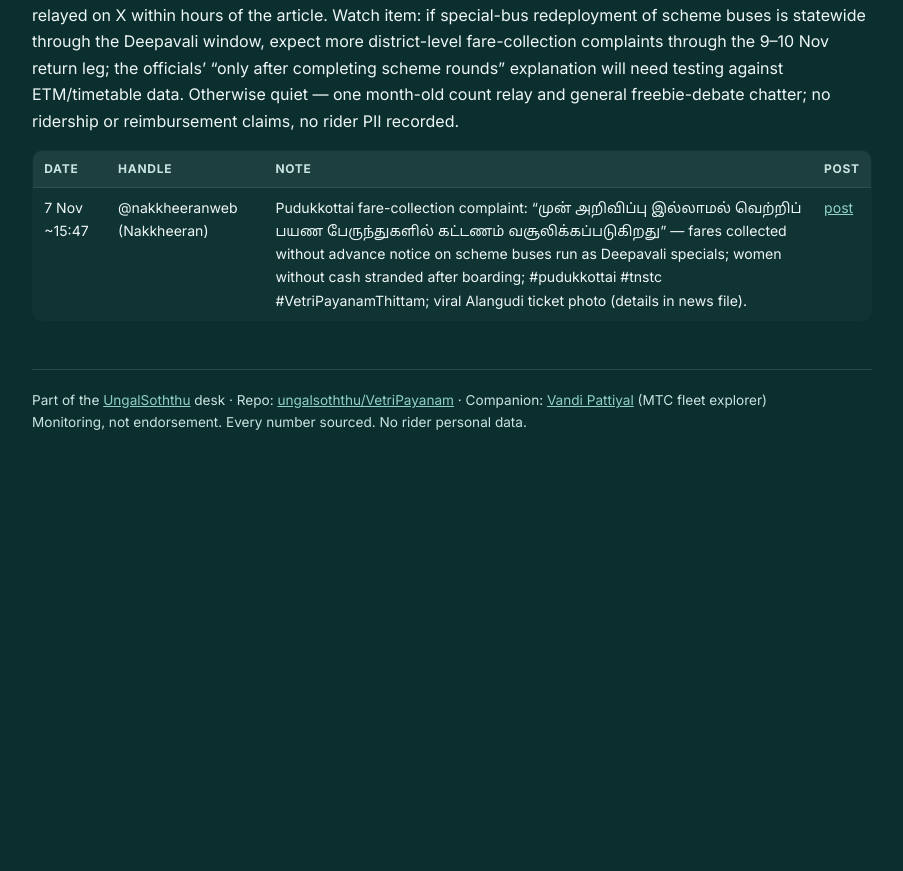
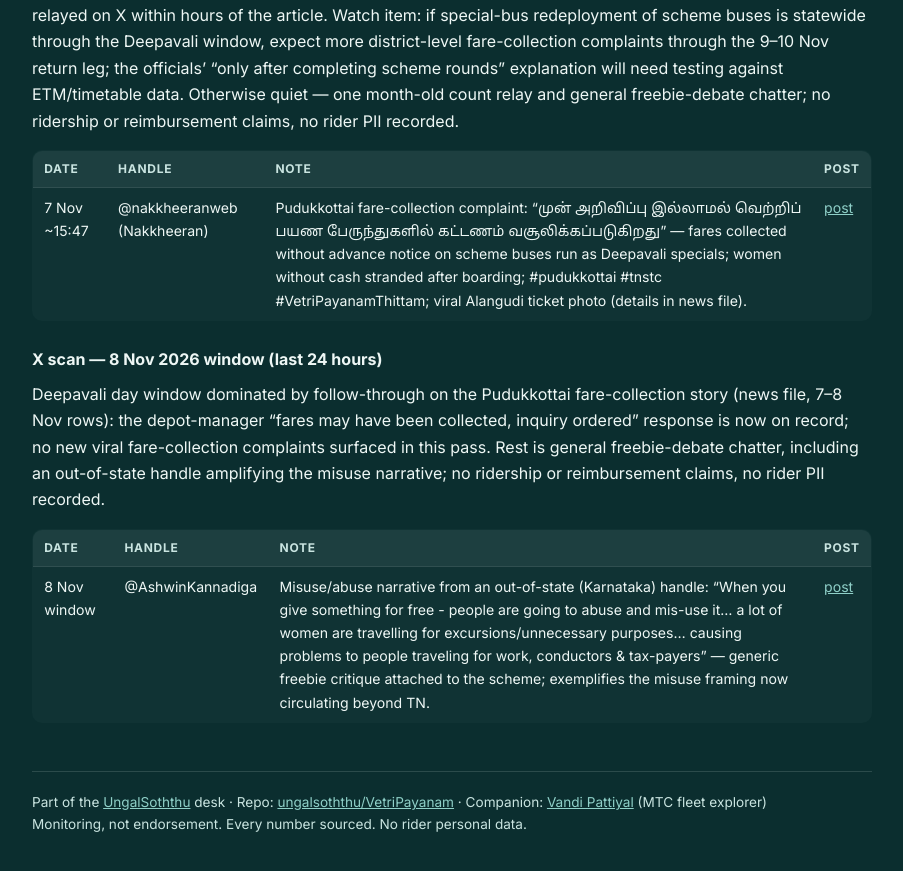
Before and after one commit to ungalsoththu/VetriPayanam, a Jekyll site: the page built from social/SOCIALLOG.md, in a window 1280 px wide and 900 px high, scrolled down 17782 px. Shown: the top 871 px of the window, without its empty margins (188-1091 px from the left). Built offline with Jekyll 4.4.1, drawn with Linux system fonts in a browser that asks for light colours; before the commit the page ends 18280 px from its top, so only the background shows below that.

Commit message:
daily watch 2026-11-08: Alangudi depot manager response to viral Rs5 Pudukkottai fare ticket (15 town buses run as night specials, inquiry ordered); X misuse-narrative post logged

```diff
--- a/data/metrics.csv
+++ b/data/metrics.csv
@@ -81,3 +81,4 @@ date,metric,value,unit,phase,source_url,note
 2026-11-03,nilgiris_monthly_beneficiaries,1475000,persons,vetri,https://www.dinamani.com/all-editions/edition-coimbatore/nilgiris/2026/Nov/03/vetri-payanam-1475-lakh-women-benefited-in-nilgiris-district-says-collector,"collector release: 14.75 lakh women + differently-abled, 2 Oct-2 Nov window; press figure, not audited ETM count"
 2026-11-04,stc_deepavali_bonus,167.12,crore_inr,context,https://www.dtnext.in/news/tamilnadu/treat-passengers-with-courtesy-or-face-action-minister-vijay-tamilan-parthiban-tells-transport-staff,"bonus disbursed to STC employees per minister at MTC HQ meeting; crew-welfare/finance context amid scheme cost debate"
 2026-10-31,vidiyal_notional_ticket_fare,16,rupees_per_ticket,vidiyal,https://www.dinamalar.com/news/tamil-nadu-district-news-virudhunagar/daily-beta-cut-of-drivers-conductors-by-vijay-yatra-scheme/4364293,"Vidiyal Payanam carried a notional ₹16-per-ticket fare from day one so crew daily பேட்டா flowed; per Dinamalar 31 Oct crew report, no equivalent ticket fare fixed for Vetri Payanam a month after launch (crew batta stopped); backfilled 6 Nov"
+2026-11-07,alangudi_depot_scheme_town_buses,15,buses,vetri,https://www.dinamalar.com/news/tamil-nadu-district-news-pudukottai/rs-5-collected-for-women-in-vijay-yatra-bus/4370412,"Alangudi depot (Pudukkottai district) manager: 15 govt town buses at the depot run as Deepavali night specials bringing Trichy bus stand passengers into the district; fare-collection inquiry ordered on the viral ₹5 Alangudi-Sikkapatti ticket"
--- a/social/SOCIALLOG.md
+++ b/social/SOCIALLOG.md
@@ -394,3 +394,11 @@ Window dominated by the Pudukkottai fare-collection story (news file, 7 Nov row)
 | Date | Handle | Note | Post |
 | --- | --- | --- | --- |
 | 7 Nov ~15:47 | @nakkheeranweb (Nakkheeran) | Pudukkottai fare-collection complaint: "முன் அறிவிப்பு இல்லாமல் வெற்றிப் பயண பேருந்துகளில் கட்டணம் வசூலிக்கப்படுகிறது" — fares collected without advance notice on scheme buses run as Deepavali specials; women without cash stranded after boarding; #pudukkottai #tnstc #VetriPayanamThittam; viral Alangudi ticket photo (details in news file). | [post](https://x.com/nakkheeranweb/status/2119012031835877703) |
+
+### X scan — 8 Nov 2026 window (last 24 hours)
+
+Deepavali day window dominated by follow-through on the Pudukkottai fare-collection story (news file, 7–8 Nov rows): the depot-manager "fares may have been collected, inquiry ordered" response is now on record; no new viral fare-collection complaints surfaced in this pass. Rest is general freebie-debate chatter, including an out-of-state handle amplifying the misuse narrative; no ridership or reimbursement claims, no rider PII recorded.
+
+| Date | Handle | Note | Post |
+| --- | --- | --- | --- |
+| 8 Nov window | @AshwinKannadiga | Misuse/abuse narrative from an out-of-state (Karnataka) handle: "When you give something for free - people are going to abuse and mis-use it… a lot of women are travelling for excursions/unnecessary purposes… causing problems to people traveling for work, conductors & tax-payers" — generic freebie critique attached to the scheme; exemplifies the misuse framing now circulating beyond TN. | [post](https://x.com/AshwinKannadiga/status/2119411491632025963) |
```
Also changed, not shown: news/NEWSLOG.md (+1 -0 lines).
